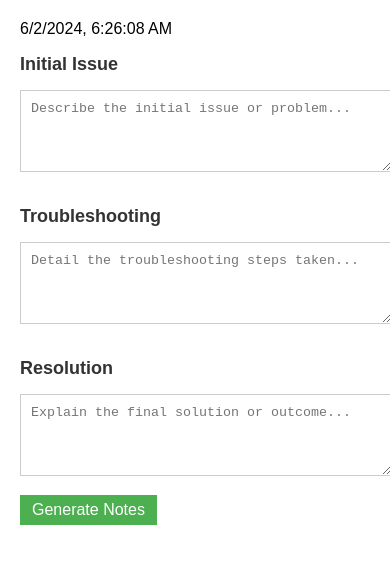
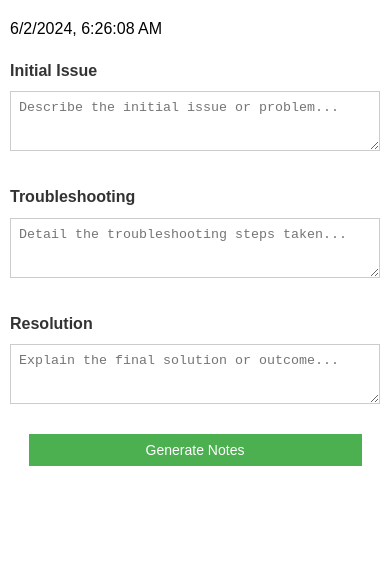
Before and after one commit to onalined/onalined.github.io, a plain HTML site: page index.html in a window 390 px wide. Drawn offline with Linux system fonts and the light colour scheme.

Commit message:
Update style.css

```diff
--- a/style.css
+++ b/style.css
@@ -1,33 +1,40 @@
 /* Basic Styling for Overall Look */
 body {
     font-family: Arial, sans-serif;
-  margin: 20px;
+    margin: 10px; /* Reduced margin for mobile */
+    line-height: 1.6;
 }
 
 /* Styling for Headings and Text Areas */
 h2 {
     color: #333;
+    margin-bottom: 8px;
+    font-size: 1.2em;
 }
 
 textarea {
     width: 100%;
-  height: 100px;
-  padding: 10px;
-  margin-bottom: 15px;
+    height: 80px;
+    padding: 8px;
+    margin-bottom: 12px;
     border: 1px solid #ccc;
+    box-sizing: border-box; /* Ensure padding and border are included in the total width and height */
 }
 
-/* Styling for the Generate Button */
+/* Styling for the Generate, Copy, and Reset Buttons */
 button {
-  background-color: #4CAF50; /* Green */
+    background-color: #4CAF50;
     border: none;
     color: white;
-  padding: 10px 20px;
+    padding: 8px 16px;
     text-align: center;
     text-decoration: none;
-  display: inline-block;
-  font-size: 16px;
+    display: block;
+    margin: 10px auto;
+    font-size: 14px;
     cursor: pointer;
+    width: 90%;
+    box-sizing: border-box;
 }
 
 button:hover {
@@ -35,45 +42,30 @@ button:hover {
 }
 
 /* Enhanced Plain Text Styling */
-pre {
+.notes-container {
     background-color: #f5f5f5;
-  padding: 20px;
+    padding: 15px;
     border-radius: 5px;
     box-shadow: 0 2px 5px rgba(0, 0, 0, 0.1);
-  line-height: 1.5;
-  font-family: "Consolas", "Menlo", monospace; /* Use a monospace font */
+    line-height: 1.4;
+    font-size: 0.9em;
+    font-family: "Consolas", "Menlo", monospace;
+    white-space: pre-wrap;
+    word-wrap: break-word; /* Ensure words break if they are too long */
+    margin-bottom: 20px;
 }
 
 pre strong {
     color: #333;
 }
-/* ... (your existing styles) */
 
-/* Responsive Layout Adjustments */
-@media (max-width: 768px) {  /* Apply for screens up to 768px wide (common tablet breakpoint) */
-  textarea {
-    height: 80px; /* Reduce textarea height on smaller screens */
-  }
-
-  button {
-    padding: 8px 16px; /* Smaller button padding */
-  }
-
-  pre {
-    font-size: 14px; /* Adjust font size for readability */
-  }
-}
-
-@media (max-width: 480px) {  /* Apply for screens up to 480px wide (common phone breakpoint) */
-  h2 {
-    font-size: 18px; /* Smaller heading size */
-  }
-
+/* Media Query for Smaller Screens (e.g., smartphones) */
+@media (max-width: 480px) {
     textarea {
         height: 60px;
     }
 
-  button {
-    padding: 6px 12px;
+    h2{
+      font-size: 1em;
     }
 }
```
Lines whose indentation alone changed are shown as unchanged.
